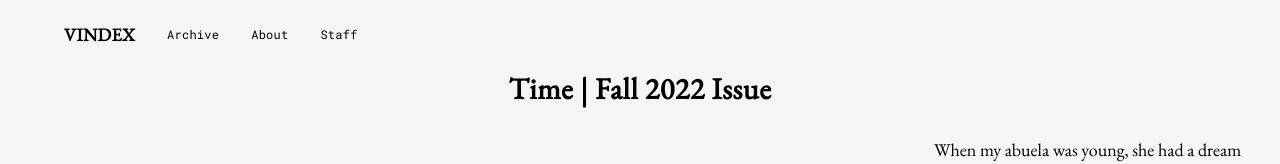
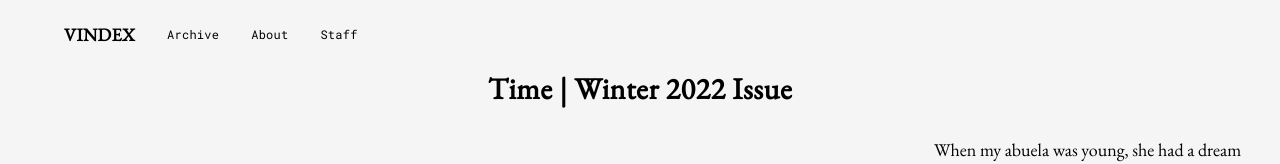
Before and after one commit to sm-vindex/vindex-svelte, a Svelte app: page / in a window 1280 px wide. Shown: the top 164 px of the page. Built offline with nearby package versions, Linux system fonts and the light colour scheme.

Commit message:
change fall to winter

```diff
--- a/src/App.svelte
+++ b/src/App.svelte
@@ -11,7 +11,7 @@
   <Router>
   <NavBar />
   <div id="Routes">
-    <Route path="fall-2022-issue" component={Issue} />
+    <Route path="winter-2022-issue" component={Issue} />
     <Route path="staff" component={Staff}/>
     <Route path="about" component={About} />
     <Route path="/" component={Current}></Route>
--- a/src/lib/Cover.svelte
+++ b/src/lib/Cover.svelte
@@ -34,7 +34,7 @@
 <section id="Cover">
 	{#if visible}
 		<div id="cover-page">
-			<a href="/fall-2022-issue" use:link>Enter Issue</a>
+			<a href="/winter-2022-issue" use:link>Enter Issue</a>
 			<img src="/assets/art/WritInWater.jpg" transition:fly="{{ x: -200, duration: 1000 }}" alt="" />
 		</div>
 		{#if !isMobile}
--- a/src/pages/Current.svelte
+++ b/src/pages/Current.svelte
@@ -12,7 +12,7 @@
 <svelte:window bind:scrollY={scroll}/>
 
 <div id="Current">
-	<h2>Time | Fall 2022 Issue</h2>
+	<h2>Time | Winter 2022 Issue</h2>
 	{#if !isMobile}
 		<Gallery {scroll}/>
 	{/if}
```
